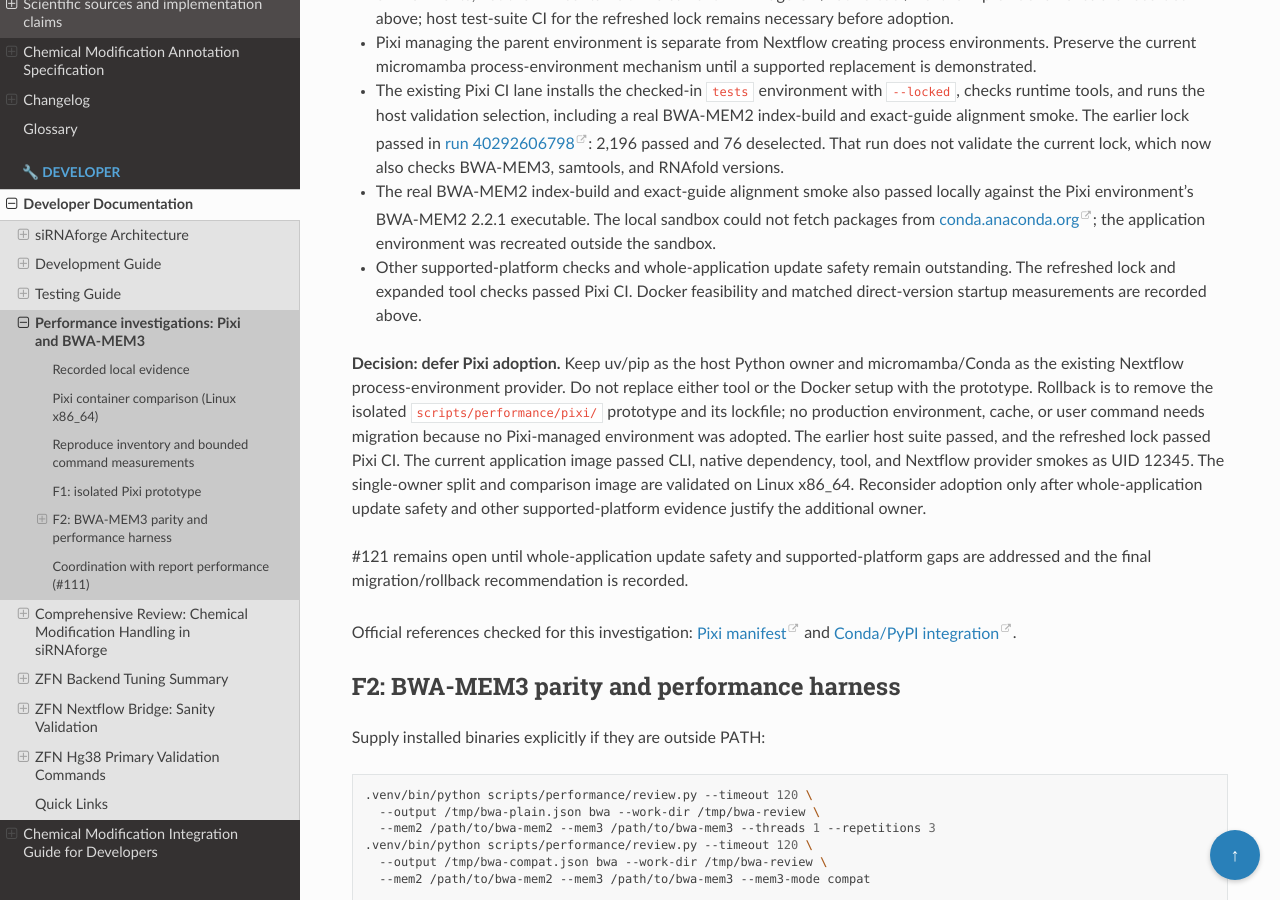
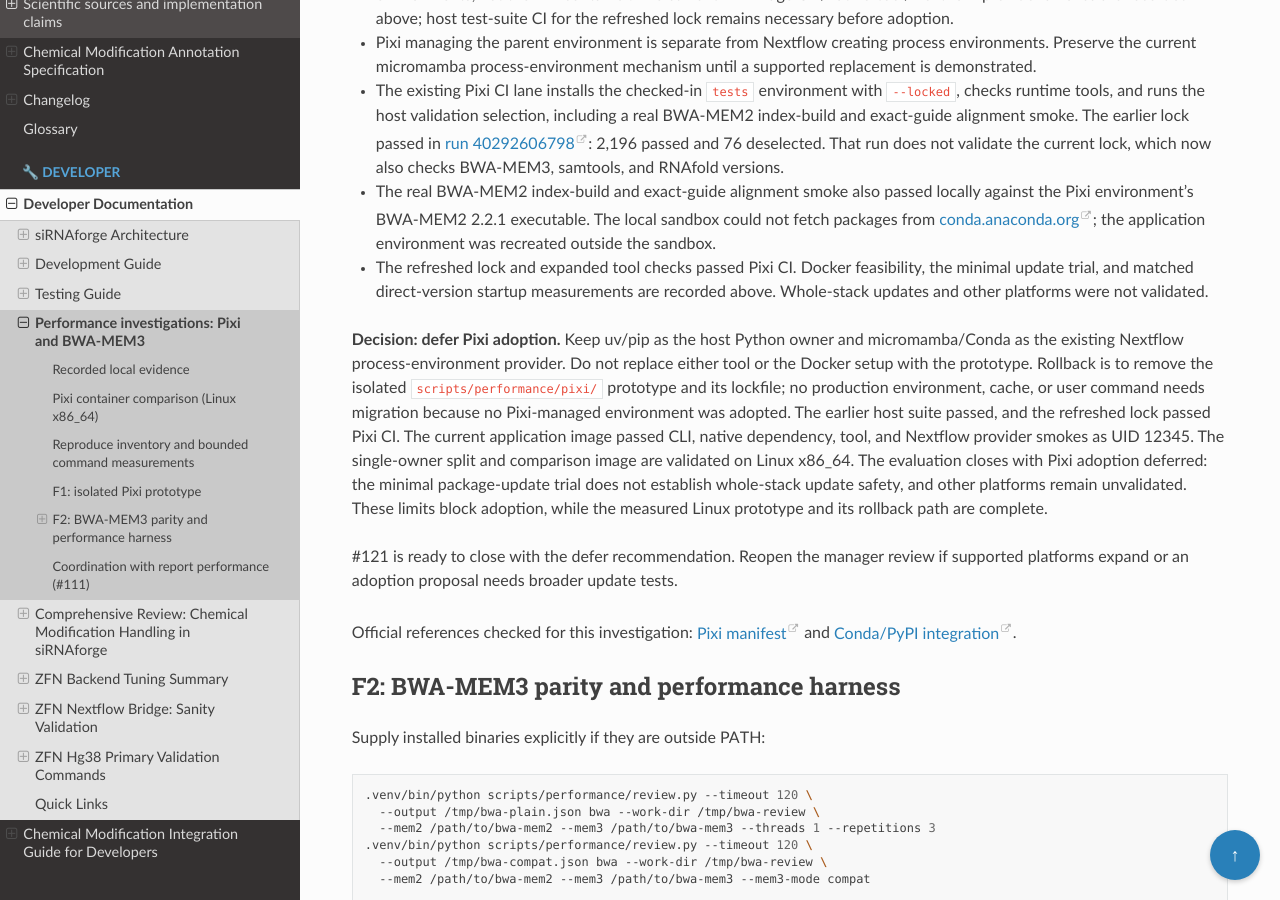
Before and after one commit to Austin-s-h/sirnaforge, a Sphinx documentation site: the page built from docs/developer/performance_review.md, in a window 1280 px wide and 900 px high, scrolled down 4704 px. Built offline with Sphinx 7.4.7 and the Read the Docs theme 3.1.0, drawn with Linux system fonts in a browser that asks for light colours.

Commit message:
Close Pixi review with deferred adoption decision

```diff
--- a/docs/developer/performance_review.md
+++ b/docs/developer/performance_review.md
@@ -255,9 +255,9 @@ Dependency ownership in the revised Pixi prototype:
   locally against the Pixi environment's BWA-MEM2 2.2.1 executable. The local
   sandbox could not fetch packages from conda.anaconda.org; the application
   environment was recreated outside the sandbox.
-- Other supported-platform checks and whole-application update safety remain
-  outstanding. The refreshed lock and expanded tool checks passed Pixi CI. Docker
-  feasibility and matched direct-version startup measurements are recorded above.
+- The refreshed lock and expanded tool checks passed Pixi CI. Docker feasibility,
+  the minimal update trial, and matched direct-version startup measurements are
+  recorded above. Whole-stack updates and other platforms were not validated.
 
 **Decision: defer Pixi adoption.** Keep uv/pip as the host Python owner and
 micromamba/Conda as the existing Nextflow process-environment provider. Do not
@@ -267,11 +267,13 @@ production environment, cache, or user command needs migration because no
 Pixi-managed environment was adopted. The earlier host suite passed, and the refreshed lock passed Pixi CI. The current
 application image passed CLI, native dependency, tool, and Nextflow provider
 smokes as UID 12345. The single-owner split and comparison image are validated
-on Linux x86_64. Reconsider adoption only after whole-application update safety
-and other supported-platform evidence justify the additional owner.
+on Linux x86_64. The evaluation closes with Pixi adoption deferred: the minimal
+package-update trial does not establish whole-stack update safety, and other
+platforms remain unvalidated. These limits block adoption, while the measured
+Linux prototype and its rollback path are complete.
 
-#121 remains open until whole-application update safety and supported-platform
-gaps are addressed and the final migration/rollback recommendation is recorded.
+#121 is ready to close with the defer recommendation. Reopen the manager review
+if supported platforms expand or an adoption proposal needs broader update tests.
 
 Official references checked for this investigation:
 [Pixi manifest](https://pixi.prefix.dev/latest/reference/pixi_manifest/) and
```
